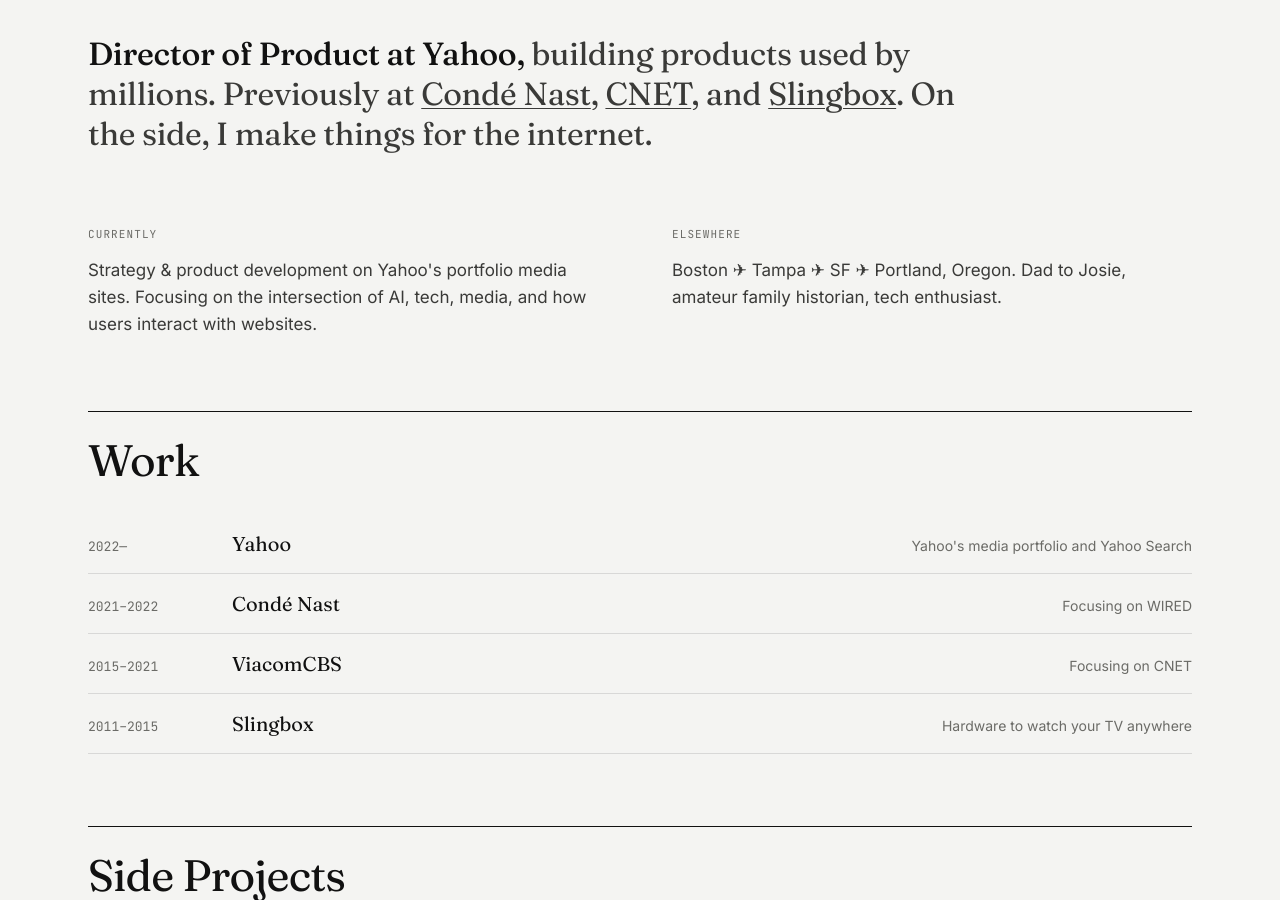
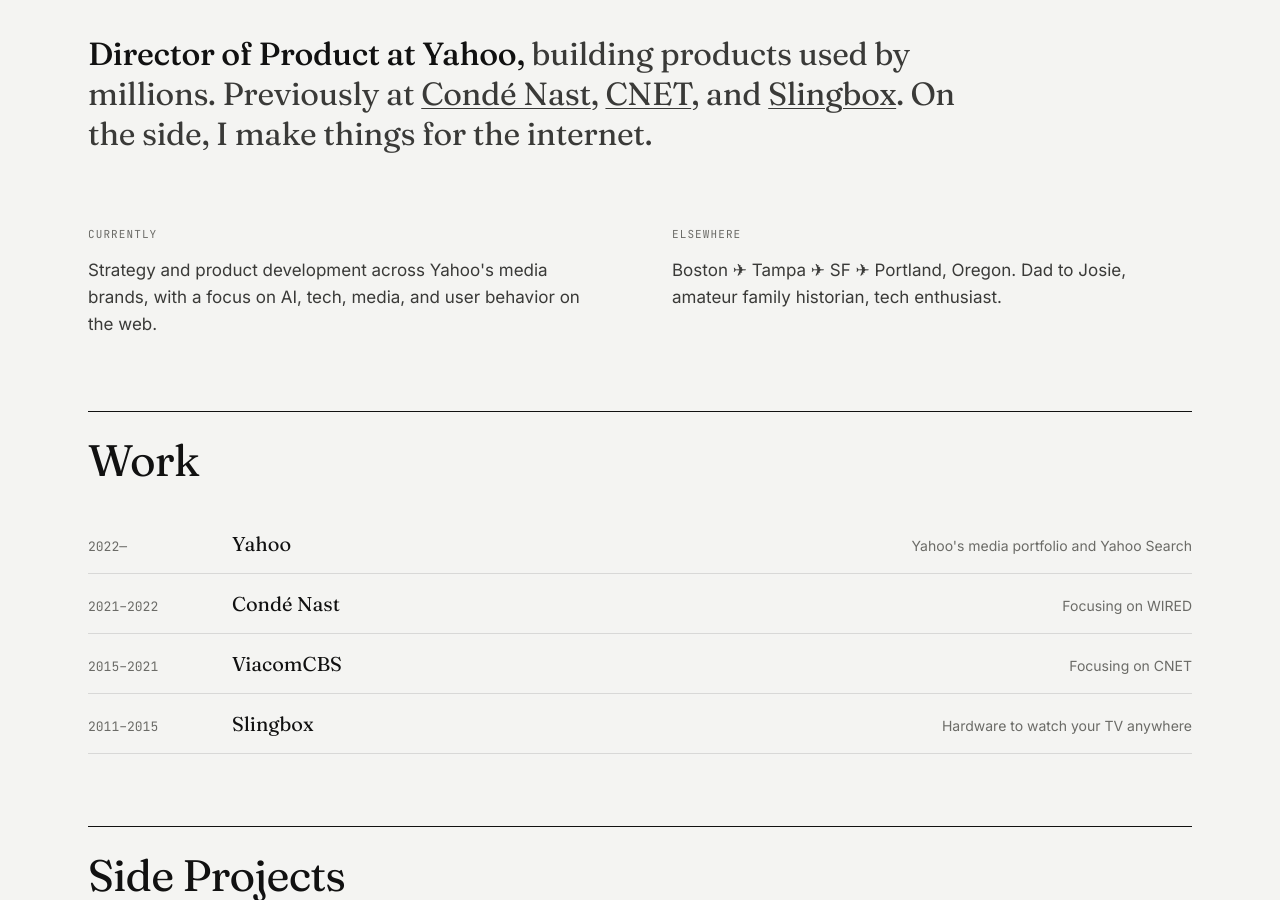
Before and after one commit to Cauchon/cauchon.github.io, a Jekyll site: the page built from index.html, in a window 1280 px wide and 900 px high, scrolled down 590 px. Built offline with Jekyll 4.4.1, drawn with Linux system fonts in a browser that asks for light colours.

Commit message:
Update Currently copy
Co-Authored-By: Claude Sonnet 4.6 <noreply@anthropic.com>

```diff
--- a/index.html
+++ b/index.html
@@ -28,7 +28,7 @@ layout: home
   <section class="two-col">
     <div>
       <div class="col-label">Currently</div>
-      <p class="col-body">Strategy &amp; product development on Yahoo's portfolio media sites. Focusing on the intersection of AI, tech, media, and how users interact with websites.</p>
+      <p class="col-body">Strategy and product development across Yahoo's media brands, with a focus on AI, tech, media, and user behavior on the web.</p>
     </div>
     <div>
       <div class="col-label">Elsewhere</div>
```
